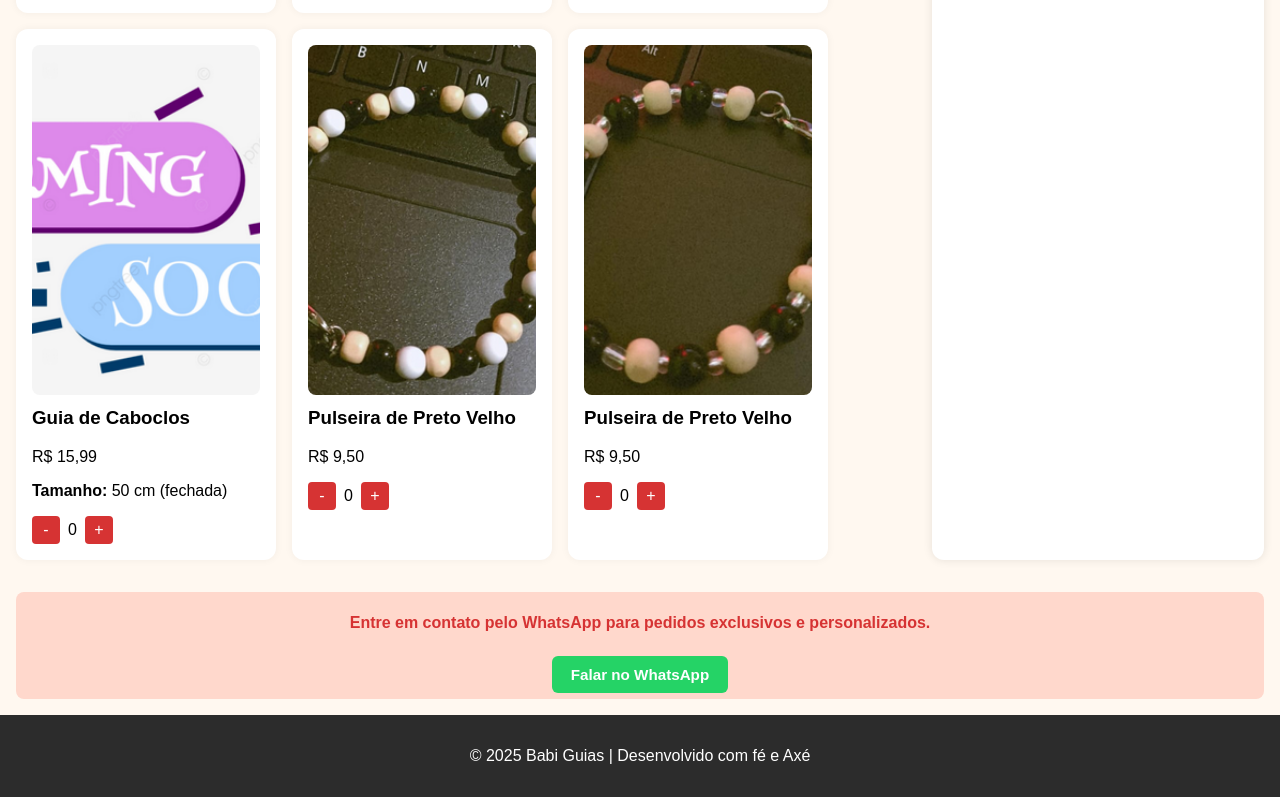
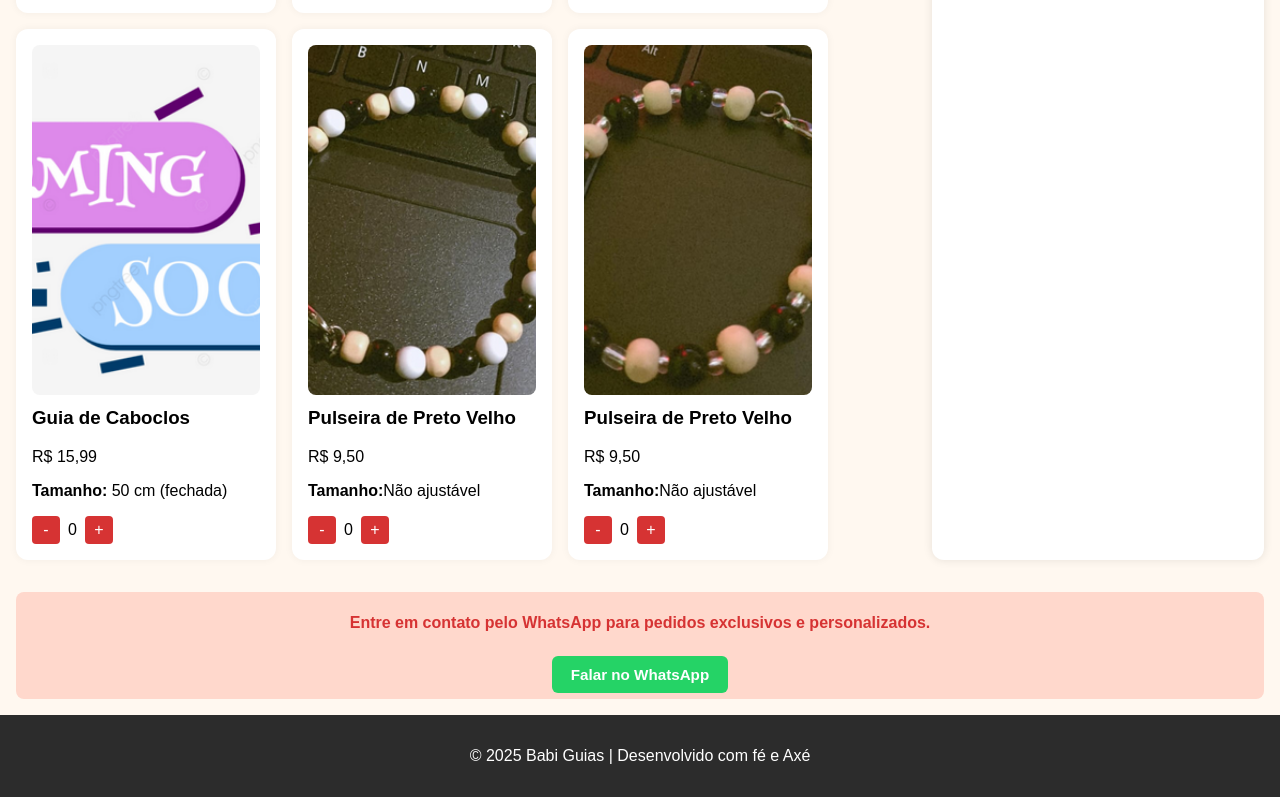
Before and after one commit to GabrielleLibano/babi-guias, a plain HTML site: page index.html in a window 1280 px wide. Shown: the part 1874-2671 px from the top of the page. Drawn offline with Linux system fonts and the light colour scheme.

Commit message:
Update index.html

```diff
--- a/index.html
+++ b/index.html
@@ -285,6 +285,7 @@
       <img src="images/velhopreto.png" style="width: 100%; border-radius: 8px;" />
         <h3>Pulseira de Preto Velho</h3>
         <p>R$ 9,50</p>
+        <p><strong>Tamanho:</strong>Não ajustável</p>
         <div class="quantidade">
           <button onclick="alterarQtd('Pulseira de Preto Velho', -1)">-</button>
           <span id="qtd-Pulseira de Preto Velho">0</span>
@@ -295,6 +296,7 @@
       <img src="images/ppretovelho.png" style="width: 100%; border-radius: 8px;" />
         <h3>Pulseira de Preto Velho</h3>
         <p>R$ 9,50</p>
+        <p><strong>Tamanho:</strong>Não ajustável</p>
         <div class="quantidade">
           <button onclick="alterarQtd('Pulseira de Preto Velho', -1)">-</button>
           <span id="qtd-Pulseira de Preto Velho">0</span>
```
